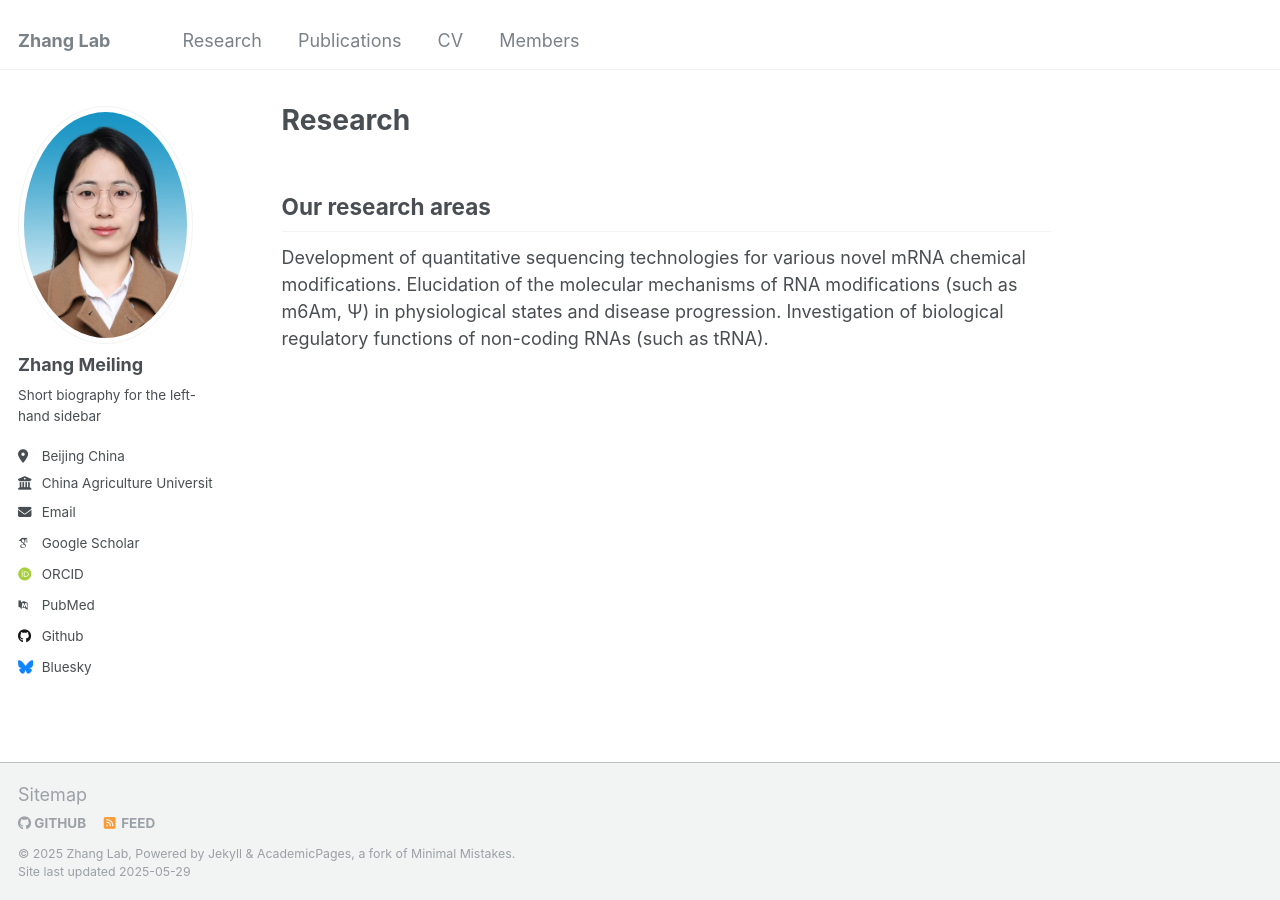
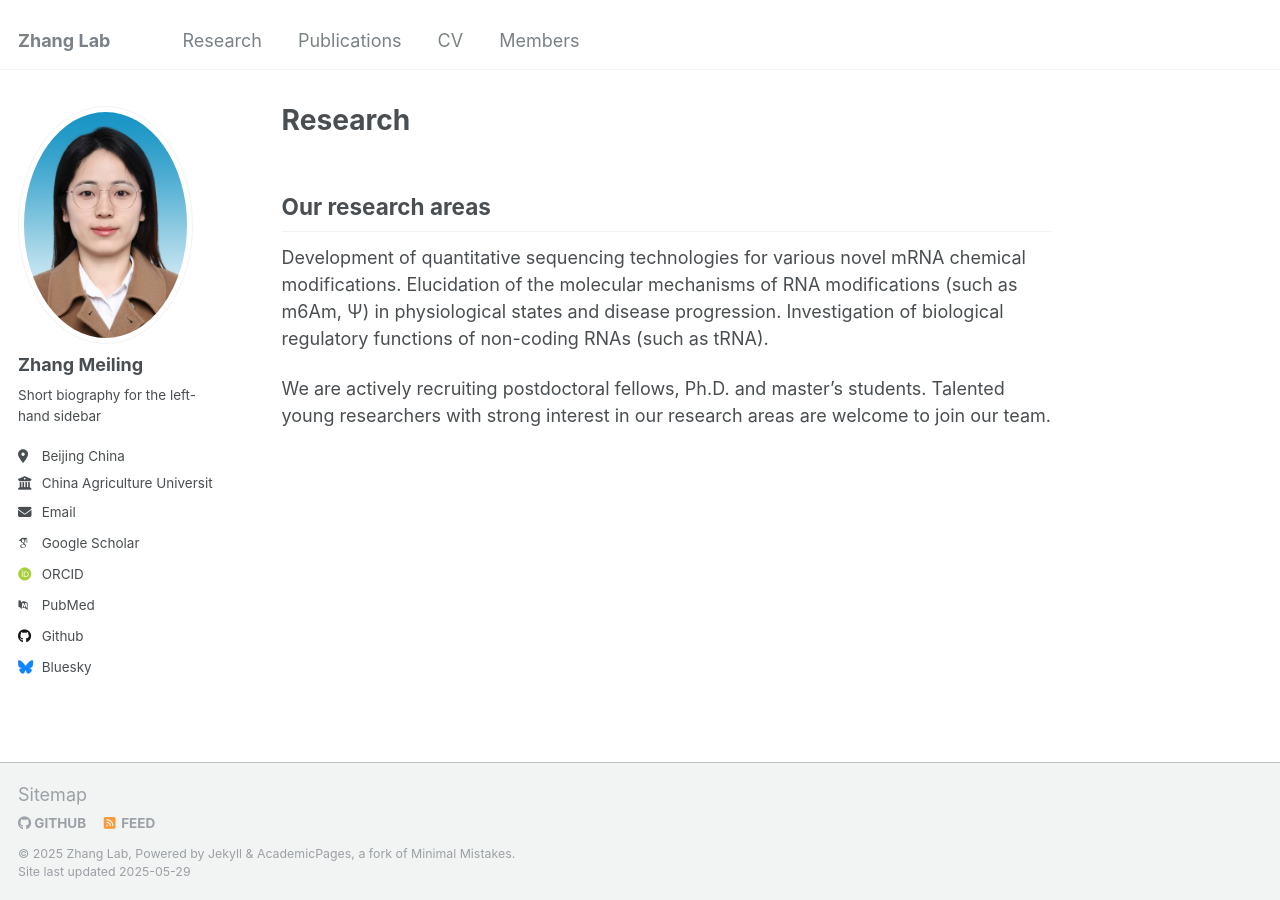
Before and after one commit to Hui50138/ZhangMeiling-Lab, a Jekyll site: the page built from _pages/markdown.md, in a window 1280 px wide. Built offline with Jekyll 4.4.1, drawn with Linux system fonts in a browser that asks for light colours; some web fonts are replaced.

Commit message:
Update markdown.md

```diff
--- a/_pages/markdown.md
+++ b/_pages/markdown.md
@@ -11,3 +11,5 @@ redirect_from:
 Development of quantitative sequencing technologies for various novel mRNA chemical modifications.
 Elucidation of the molecular mechanisms of RNA modifications (such as m6Am, Ψ) in physiological states and disease progression.
 Investigation of biological regulatory functions of non-coding RNAs (such as tRNA).
+
+We are actively recruiting postdoctoral fellows, Ph.D. and master's students. Talented young researchers with strong interest in our research areas are welcome to join our team.
```
